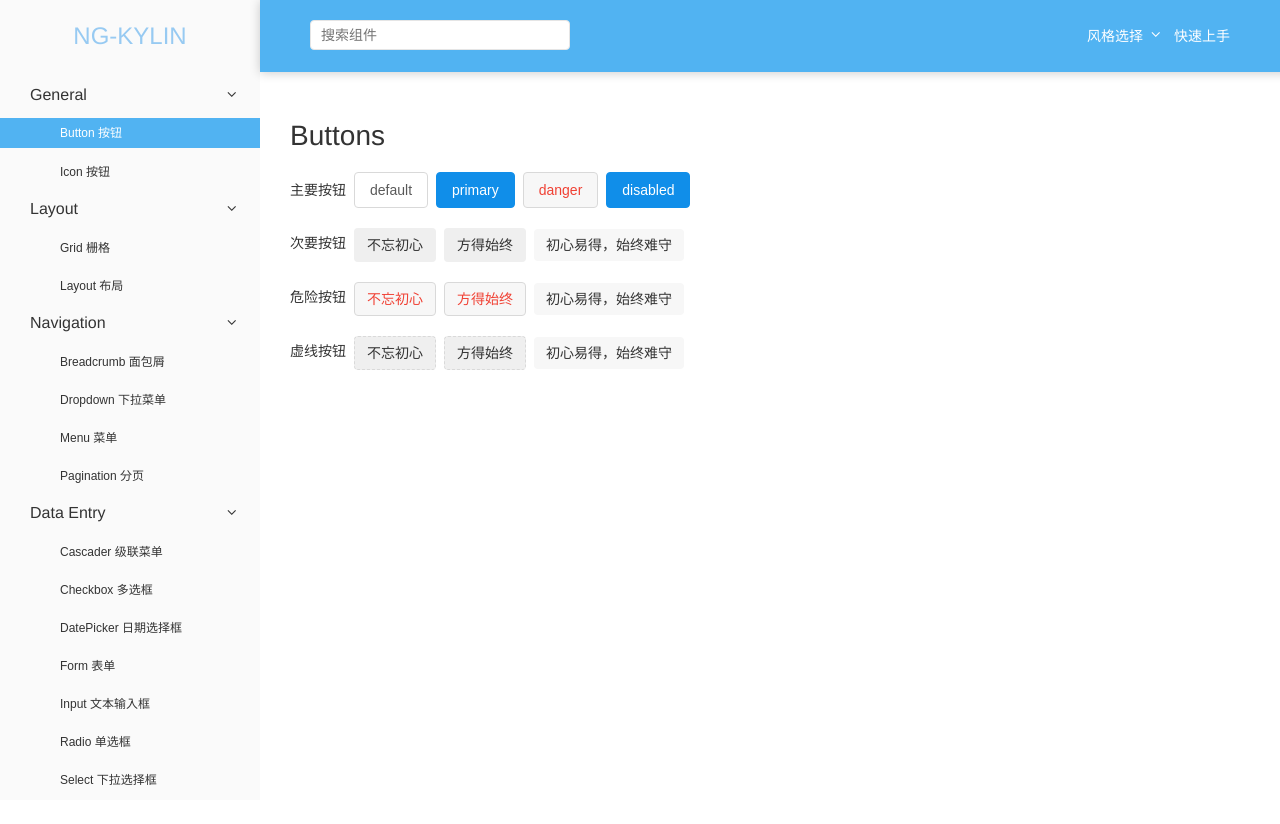
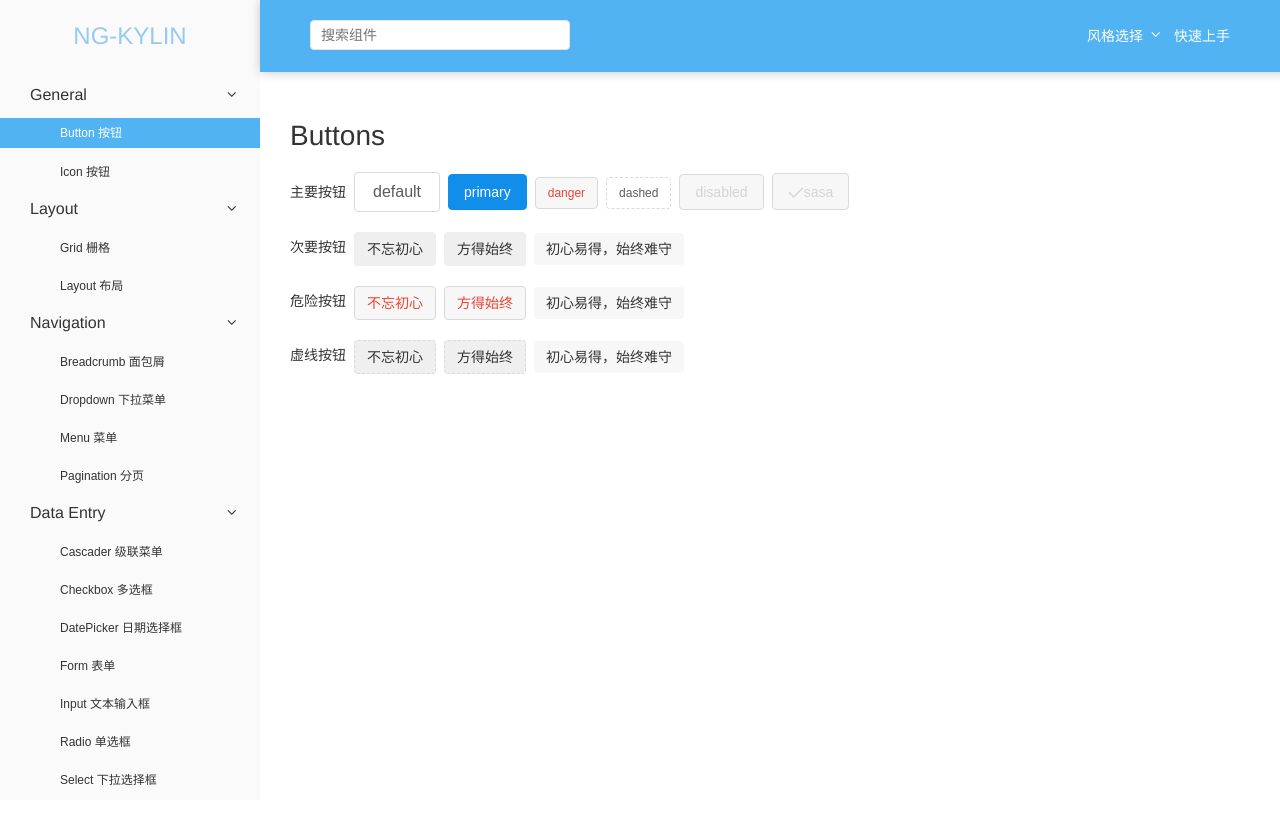
Before and after one commit to robinv8/ng-kylin, an Angular app: page /general/button in a window 1280 px wide. Shown: the top 824 px of the page. Built offline with nearby package versions, Linux system fonts and the light colour scheme.

Commit message:
add a packing tool

```diff
--- a/package.json
+++ b/package.json
@@ -15,11 +15,13 @@
     "@angular/animations": "^4.0.0",
     "@angular/common": "^4.0.0",
     "@angular/compiler": "^4.0.0",
+    "@angular/compiler-cli": "^4.4.5",
     "@angular/core": "^4.0.0",
     "@angular/forms": "^4.0.0",
     "@angular/http": "^4.0.0",
     "@angular/platform-browser": "^4.0.0",
     "@angular/platform-browser-dynamic": "^4.0.0",
+    "@angular/platform-server": "^4.4.5",
     "@angular/router": "^4.0.0",
     "core-js": "^2.4.1",
     "rxjs": "^5.4.1",
@@ -44,6 +46,10 @@
     "karma-jasmine-html-reporter": "^0.2.2",
     "karma-spec-reporter": "^0.0.31",
     "protractor": "~5.1.2",
+    "rollup": "^0.50.0",
+    "rollup-plugin-commonjs": "^8.2.1",
+    "rollup-plugin-node-resolve": "^3.0.0",
+    "rollup-plugin-uglify": "^2.0.1",
     "ts-node": "~3.0.4",
     "tslint": "~5.3.2",
     "typescript": "~2.3.3"
--- a/src/app/components/button/nk-button.component.scss
+++ b/src/app/components/button/nk-button.component.scss
@@ -1,10 +1,16 @@
-@import '../styles/default';
+@import '../styles/default.scss';
 
 $widgetPrefix: 'btn';
 $prefix: #{$mainPrefix}-#{$widgetPrefix};
 $primary-btn: #{$prefix}-primary;
 $default-btn: #{$prefix}-default;
 $danger-btn: #{$prefix}-danger;
+$dashed-btn: #{$prefix}-dashed;
+
+$large-btn: #{$prefix}-large;
+$default-btn: #{$prefix}-defalut;
+$small-btn: #{$prefix}-small;
+
 .#{$prefix}, .#{$default-btn} {
   display: inline-block;
   border: 1px solid transparent;
@@ -40,11 +46,30 @@ $danger-btn: #{$prefix}-danger;
     box-shadow: 0 2px 2px rgba(10, 16, 20, .24), 0 0 2px rgba(10, 16, 20, .12);
   }
 }
+.#{$dashed-btn} {
+  border-style: dashed;
+  &:focus, &:hover {
+    color: #108ee9;
+    background-color: #fff;
+    border-color: #108ee9;
+    box-shadow: 0 2px 2px rgba(10,16,20,.24), 0 0 2px rgba(10,16,20,.12);
+  }
+}
 
 button[disabled], button[disabled]:focus, button[disabled]:hover {
   background-color: #f7f7f7;
   border-color: #d9d9d9;
   cursor: not-allowed;
   color: #d5d4d4;
-  box-shadow:none;
+  box-shadow: none;
 }
+
+.#{$large-btn} {
+  font-size: 16px;
+  padding: 12px 18px;
+}
+
+.#{$small-btn} {
+  font-size: 12px;
+  padding: 8px 12px;
+}
--- a/src/app/components/button/nk-button.component.ts
+++ b/src/app/components/button/nk-button.component.ts
@@ -7,7 +7,6 @@ import {Component, Renderer2, ElementRef, AfterContentInit, ViewEncapsulation, I
   styleUrls: ['./nk-button.component.scss']
 })
 export class NkButtonComponent implements AfterContentInit {
-
   _el: HTMLElement;
   nativeElement: HTMLElement;
   _prefixCls = 'ky-btn';
@@ -26,11 +25,11 @@ export class NkButtonComponent implements AfterContentInit {
   }
 
   @Input()
-  get kySize() {
+  get nkSize() {
     return this._size;
   }
 
-  set kySize(value: string) {
+  set nkSize(value: string) {
     this._size = value;
     this._setClass();
   }
@@ -48,10 +47,11 @@ export class NkButtonComponent implements AfterContentInit {
   _setClass(): void {
     this._classList = [
       this.nkType && `${this._prefixCls}-${this.nkType}`,
-      this.kySize && `${this._prefixCls}-${this.kySize}`
+      this.nkSize && `${this._prefixCls}-${this.nkSize}`
     ].filter(item => {
       return item;
-    })
+    });
+
     this._classList.forEach(_className => {
       this._renderer.addClass(this._el, _className);
     });
--- a/src/app/components/button/nk-button.module.ts
+++ b/src/app/components/button/nk-button.module.ts
@@ -13,5 +13,5 @@ import {NkButtonComponent} from './nk-button.component';
   imports: [CommonModule]
 })
 
-export class KyButtonModule {
+export class NkButtonModule {
 }
--- a/src/app/components/styles/default.scss
+++ b/src/app/components/styles/default.scss
@@ -1,4 +1,4 @@
-@import "base";
+@import "base.scss";
 
 $mainPrefix: 'ky';
 $default-background-color: #fff;
--- a/src/app/pages/general/button/button.component.html
+++ b/src/app/pages/general/button/button.component.html
@@ -4,19 +4,29 @@
     <li>主要按钮</li>
     <li>
       <!--<button class="btn btn-primary">不忘初心</button>-->
-      <button nk-button [nkType]="'default'" [kySize]="'large'">default</button>
+      <button nk-button [nkType]="'default'" [nkSize]="'large'">default</button>
     </li>
     <li>
       <!--<button class="btn btn-primary">方得始终</button>-->
-      <button nk-button [nkType]="'primary'" [kySize]="'large'">primary</button>
+      <button nk-button [nkType]="'primary'" [nkSize]="'default'">primary</button>
     </li>
     <li>
       <!--<button class="btn btn-disable">初心易得，始终难守</button>-->
-      <button nk-button [nkType]="'danger'" [kySize]="'large'">danger</button>
+      <button nk-button [nkType]="'danger'" [nkSize]="'small'">danger</button>
     </li>
     <li>
       <!--<button class="btn btn-disable">初心易得，始终难守</button>-->
-      <button nk-button [nkType]="'primary'" [kySize]="'large'" [disabled]="false">disabled</button>
+      <button nk-button [nkType]="'dashed'" [nkSize]="'small'">dashed</button>
+    </li>
+    <li>
+      <!--<button class="btn btn-disable">初心易得，始终难守</button>-->
+      <button nk-button  [disabled]="true">disabled</button>
+    </li>
+    <li>
+      <!--<button class="btn btn-disable">初心易得，始终难守</button>-->
+      <button nk-button  [disabled]="true">
+        <i class="iconfont icon-duihao"></i><span>sasa</span>
+      </button>
     </li>
   </ul>
   <ul class="buttons">
```
Also changed, not shown: rollup-config.js (added, +29 -0 lines), src/app/components/ng-kylin.module.ts (+4 -3 lines), tsconfig-aot.json (added, +27 -0 lines).
